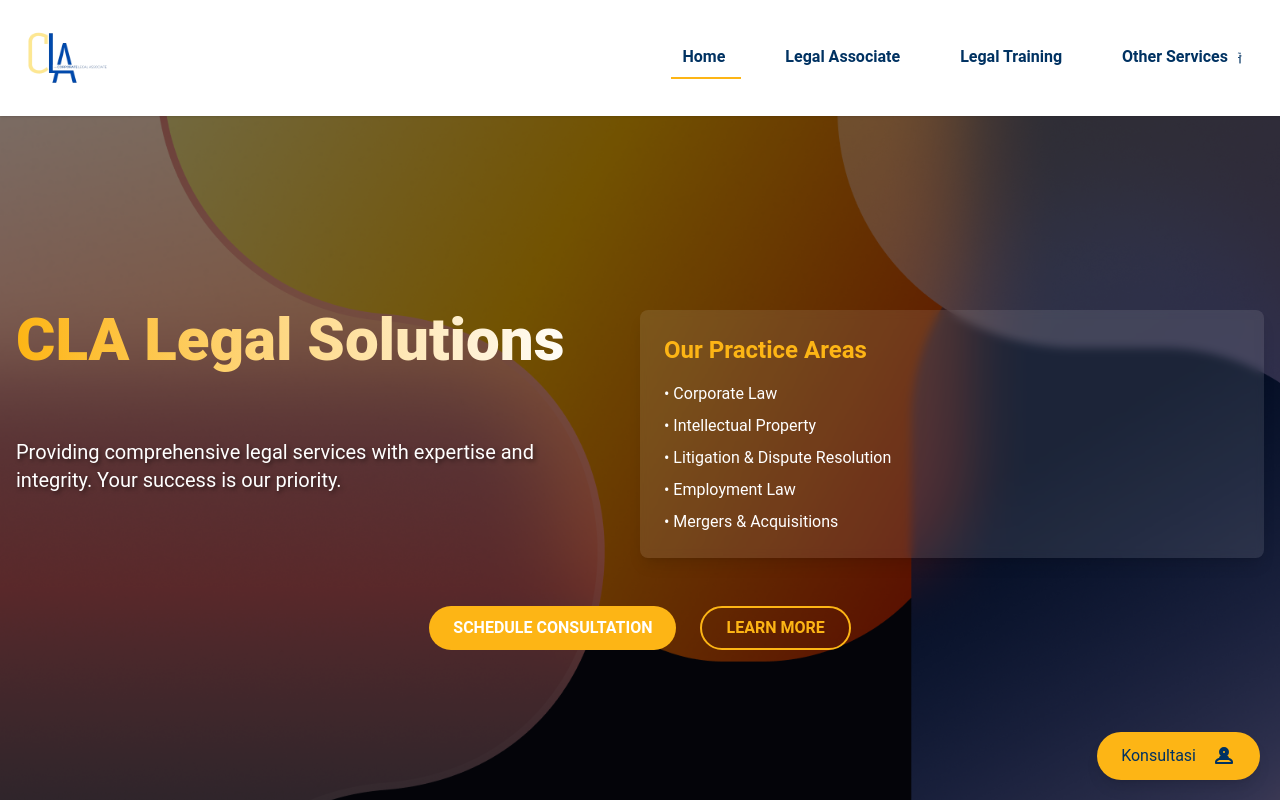
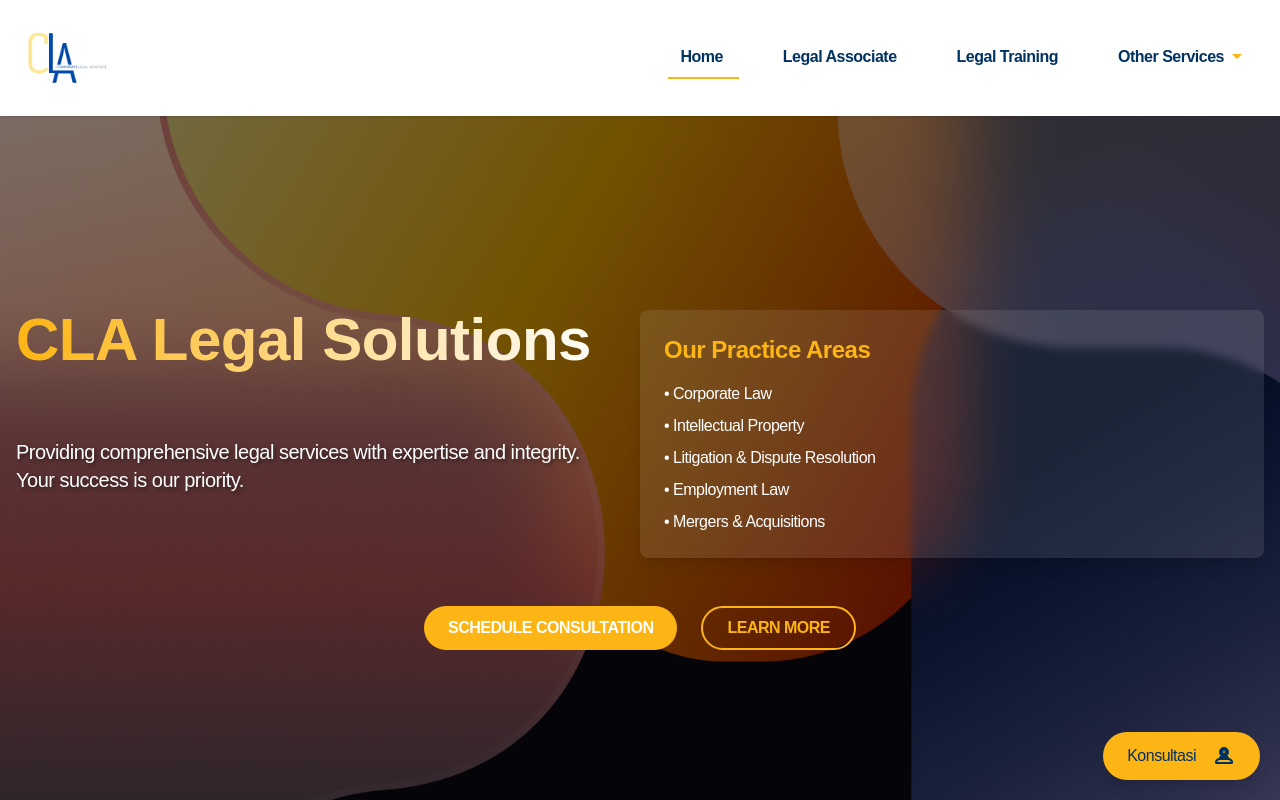
Before and after one commit to nctrnlman/client-cla-indonesia, a React (Vite) app: page / in a window 1280 px wide. Shown: the top 800 px of the page. Built offline with nearby package versions, Linux system fonts and the light colour scheme.

Commit message:
fix(navbar) : fix navbar and layout

```diff
--- a/src/components/bar/Navbar.jsx
+++ b/src/components/bar/Navbar.jsx
@@ -104,7 +104,7 @@ function Navbar() {
                   to="/"
                   className={`block py-2 pr-4 pl-3 text-primary relative ${
                     location.pathname === "/"
-                      ? "border-b-2 border-secondary"
+                      ? "border-b-2 border-secondary "
                       : ""
                   }`}
                   onClick={() => handleLinkClick("/")}
@@ -147,19 +147,18 @@ function Navbar() {
                 onMouseLeave={handleMouseLeave}
                 ref={otherServicesRef}
               >
-                <button className="block py-2 pr-4 pl-3 text-primary hover:text-secondary transition duration-300 ease-in-out">
+                <button className="block py-2 pr-4 pl-3 text-primary  ">
                   Other Services
                   <svg
                     xmlns="http://www.w3.org/2000/svg"
-                    className="h-4 w-4 ml-1 inline-block transform transition-transform duration-300 ease-in-out"
-                    viewBox="0 0 20 20"
+                    className="h-2 w-4 ml-2 items-center inline-block transform transition-transform duration-300 ease-in-out arrow-icon text-secondary"
+                    width="10.033"
+                    height="5"
                     fill="currentColor"
                   >
-                    <path
-                      fillRule="evenodd"
-                      d="M10 3a.75.75 0 0 1 .75.75v12.5a.75.75 0 0 1-1.5 0V3.75A.75.75 0 0 1 10 3zm-2.22 1.47a.75.75 0 0 1 1.06-1.06l2.72 2.72a.75.75 0 0 1 0 1.06l-2.72 2.72a.75.75 0 0 1-1.06-1.06L11.94 8 7.78 3.84a.75.75 0 0 1-1.06 0z"
-                    />
+                    <path d="M5.016 0 0 .003 2.506 2.5 5.016 5l2.509-2.5L10.033.003 5.016 0z" />
                   </svg>
+                  <span className="border-animation"></span>
                 </button>
               </li>
             </ul>
--- a/src/index.css
+++ b/src/index.css
@@ -2,8 +2,27 @@
 @tailwind components;
 @tailwind utilities;
 
-@import url("https://fonts.googleapis.com/css2?family=Roboto:ital,wght@0,100;0,300;0,400;0,500;0,700;0,900;1,100;1,300;1,400;1,500;1,700;1,900&display=swap");
+/* @import url("https://fonts.googleapis.com/css2?family=Roboto:ital,wght@0,100;0,300;0,400;0,500;0,700;0,900;1,100;1,300;1,400;1,500;1,700;1,900&display=swap"); */
+@import url("https://fonts.googleapis.com/css2?family=Poppins:wght@100;200;300;400;500;600;700;800&display=swap");
+@import url("https://fonts.googleapis.com/css2?family=DM+Sans:wght@400;500;700&display=swap");
 
+/* @layer base {
+  * {
+    font-family: "Roboto", sans-serif !important;
+    font-feature-settings: "kern" !important;
+    -webkit-font-smoothing: antialiased;
+    letter-spacing: -0.5px;
+  }
+} */
+
+@layer base {
+  * {
+    font-family: "DM Sans", sans-serif !important;
+    font-feature-settings: "kern" !important;
+    -webkit-font-smoothing: antialiased;
+    letter-spacing: -0.5px;
+  }
+}
 .roboto-thin {
   font-family: "Roboto", sans-serif;
   font-weight: 100;
@@ -116,6 +135,19 @@
 }
 
 a:hover .border-animation {
-  background-color: #fdb515; /* Replace with your secondary color */
+  background-color: #fdb515;
   transform: scaleX(1);
 }
+
+button:hover .border-animation {
+  background-color: #fdb515;
+  transform: scaleX(1);
+}
+
+.arrow-icon {
+  transition: transform 0.3s ease-in-out;
+}
+
+li:hover .arrow-icon {
+  transform: translateY(3px);
+}
--- a/tailwind.config.js
+++ b/tailwind.config.js
@@ -7,8 +7,12 @@ export default {
       translate: ["active", "group-hover"],
       rotate: ["active", "group-hover"],
       scale: ["active", "group-hover"],
+      // fontFamily: {
+      //   sans: ["Roboto", "sans-serif"],
+      // },
       fontFamily: {
-        sans: ["Roboto", "sans-serif"],
+        poppins: ["Poppins", "sans-serif"],
+        dm: ["DM Sans", "sans-serif"],
       },
       colors: () => ({
         primary: "#003262",
```
